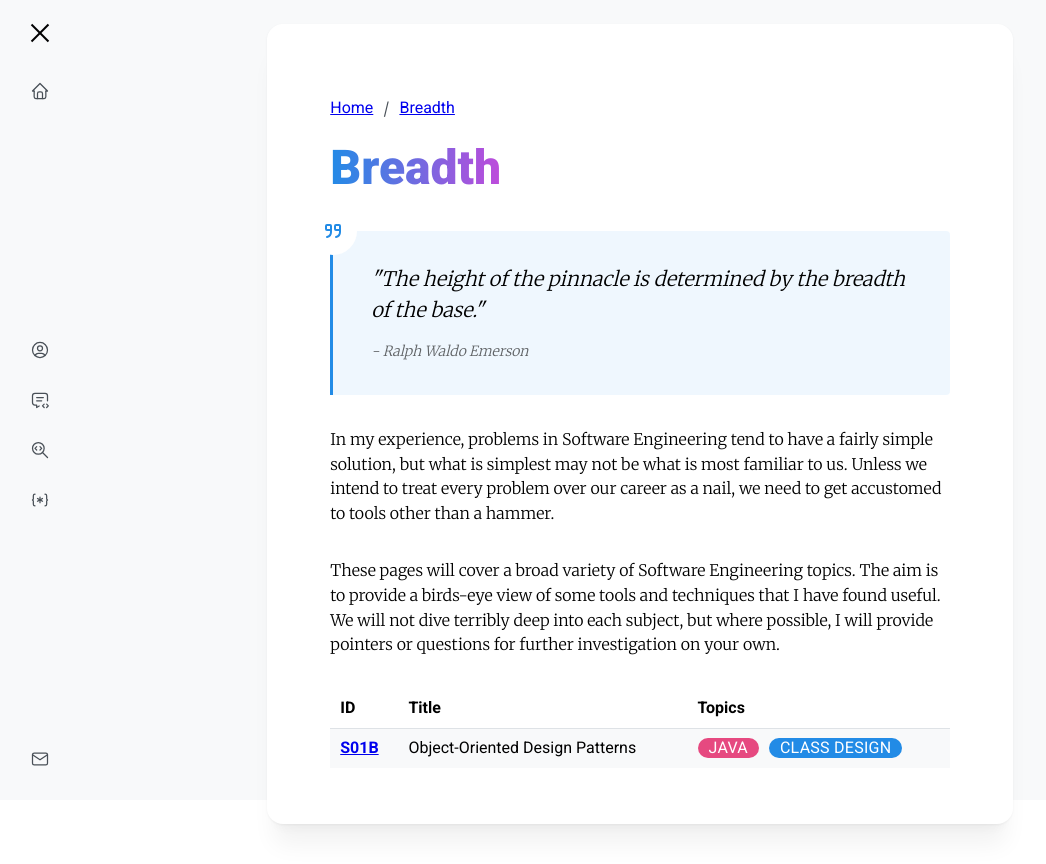
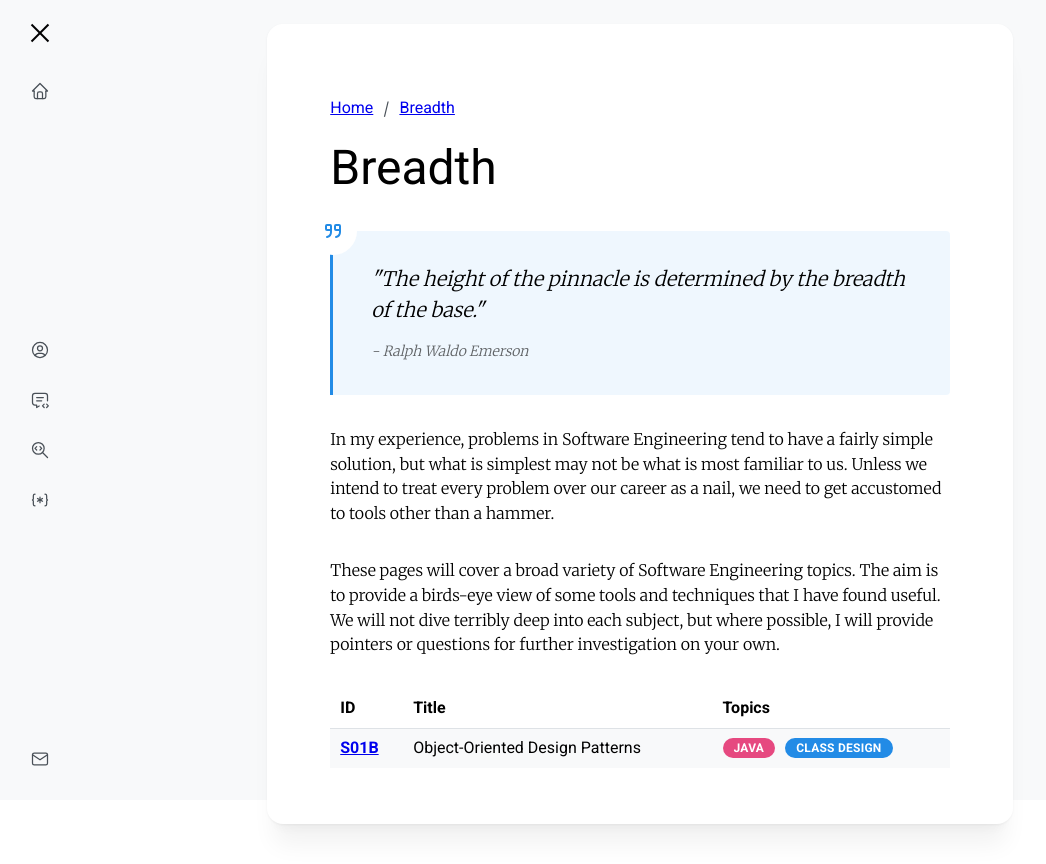
Before and after one commit to mfreema1/personal-site-v2, a React (Vite) app: page /breadth in a window 1280 px wide. Shown: the whole page, without its empty margins (0-1046 px from the left). Built offline with nearby package versions, Linux system fonts and the light colour scheme.

Commit message:
Add pronunciation to term.

```diff
--- a/src/components/Term.tsx
+++ b/src/components/Term.tsx
@@ -1,9 +1,13 @@
-import { HoverCard, MantineSize, Title } from "@mantine/core";
+import { Group, HoverCard, MantineSize, Title } from "@mantine/core";
 import { Txt } from "./Text";
 
 type TTerm = "factory";
 type TTermMapping = {
-  [T in TTerm]: { title: string; description: React.ReactNode };
+  [T in TTerm]: {
+    title: string;
+    description: React.ReactNode;
+    pronunciation: string;
+  };
 };
 
 const data: TTermMapping = {
@@ -19,6 +23,7 @@ const data: TTermMapping = {
         from its constructor.
       </Txt>
     ),
+    pronunciation: "/ˈfakt(ə)rē/",
   },
 };
 
@@ -41,9 +46,14 @@ export function Term({ id, text, fz }: TermProps) {
         </Txt>
       </HoverCard.Target>
       <HoverCard.Dropdown w={"24rem"}>
-        <Title order={3} c="blue">
-          {termData.title}
-        </Title>
+        <Group justify={"space-between"}>
+          <Title order={3} c={"blue"}>
+            {termData.title}
+          </Title>
+          <Txt s="san" d fz="sm">
+            {termData.pronunciation}
+          </Txt>
+        </Group>
         <Txt s={"san"}>{termData.description}</Txt>
       </HoverCard.Dropdown>
     </HoverCard>
--- a/src/components/Topic.tsx
+++ b/src/components/Topic.tsx
@@ -18,7 +18,9 @@ export function Topic({ id }: TopicProps) {
   return (
     <>
       <Badge color={topic.color}>
-        <Txt s="san">{topic.title}</Txt>
+        <Txt s="san" b fz="xs">
+          {topic.title}
+        </Txt>
       </Badge>
     </>
   );
--- a/src/pages/breadth/Breadth.tsx
+++ b/src/pages/breadth/Breadth.tsx
@@ -2,20 +2,24 @@ import { Title, Text } from "@mantine/core";
 import { PageTable } from "../../components/PageTable";
 import { Page } from "../../components/Page";
 import { Quote } from "../../components/Quote";
+import { Txt } from "../../components/Text";
 
 export function Breadth() {
   return (
     <>
       <Page path={"/breadth"}>
         <Title order={1}>
-          <Text
+          <Txt s="san" mantine={{ inherit: true }}>
+            Breadth
+          </Txt>
+          {/* <Text
             span
             inherit
             variant="gradient"
             gradient={{ from: "blue", to: "grape", deg: 90 }}
           >
             Breadth
-          </Text>
+          </Text> */}
         </Title>
         <Quote
           text="The height of the pinnacle is determined by the breadth of the
```
